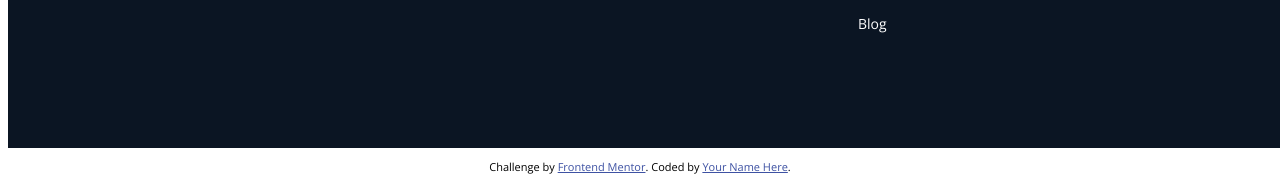
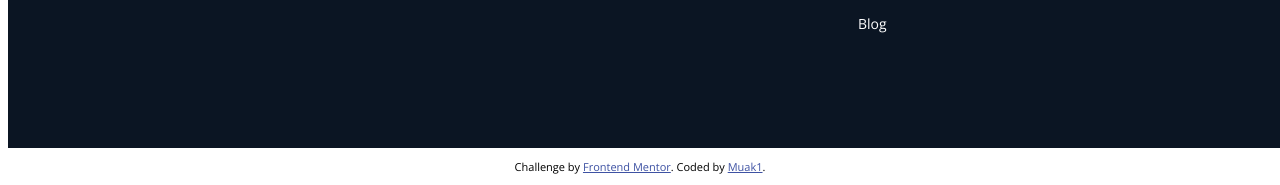
Before and after one commit to muakone/Frontend-challenge, a plain HTML site: page index.html in a window 1280 px wide. Shown: the part 2595-2780 px from the top of the page. Drawn offline with nearby package versions, Linux system fonts and the light colour scheme.

Commit message:
already set

```diff
--- a/index.html
+++ b/index.html
@@ -188,7 +188,7 @@
   <footer>
     <p class="attribution">
       Challenge by <a href="https://www.frontendmentor.io?ref=challenge" target="_blank">Frontend Mentor</a>.
-      Coded by <a href="#">Your Name Here</a>.
+      Coded by <a href="#">Muak1</a>.
     </p>
   </footer>
 </body>
```
Also changed, not shown: screensot/desktop-design.png (added), screensot/mobile-design.png (added), 2 other files.
